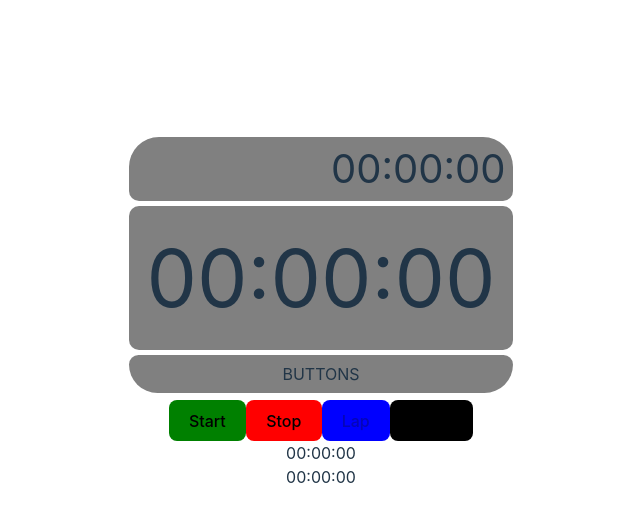
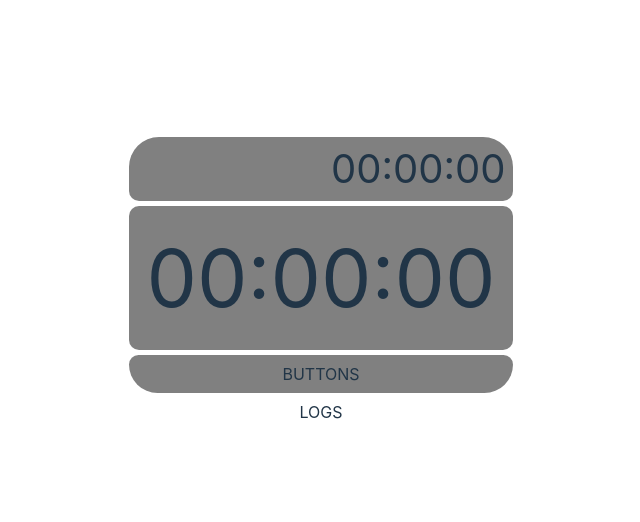
Before and after one commit to Paveu99/Stopwatch, a React (Vite) app: page / in a window 1280 px wide. Shown: the top 522 px of the page, without its empty margins (319-959 px from the left). Built offline with nearby package versions, Linux system fonts and the light colour scheme.

Commit message:
Change in main layout of the page

```diff
--- a/src/App.tsx
+++ b/src/App.tsx
@@ -1,14 +1,11 @@
 import './App.scss'
 import {StopwatchView} from "./views/StopwatchView.tsx";
-import {Stopwatches} from "./components/stopwatches/Stopwatches.tsx";
 
 function App() {
 
   return <div className="page">
     <StopwatchView/>
-    <div>
-      <Stopwatches/>
-    </div>
+    <div>LOGS</div>
   </div>
 }
 
```
